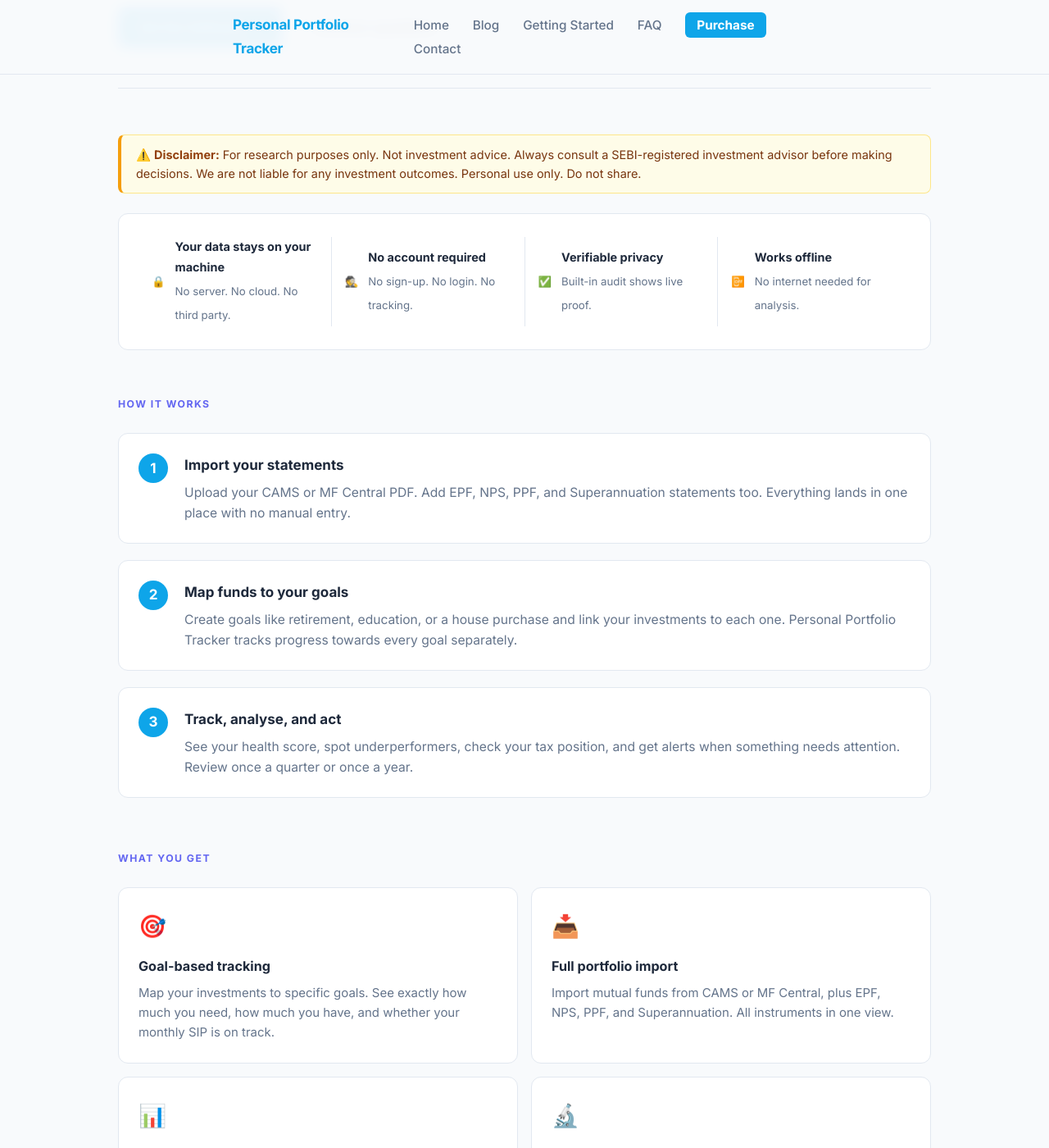
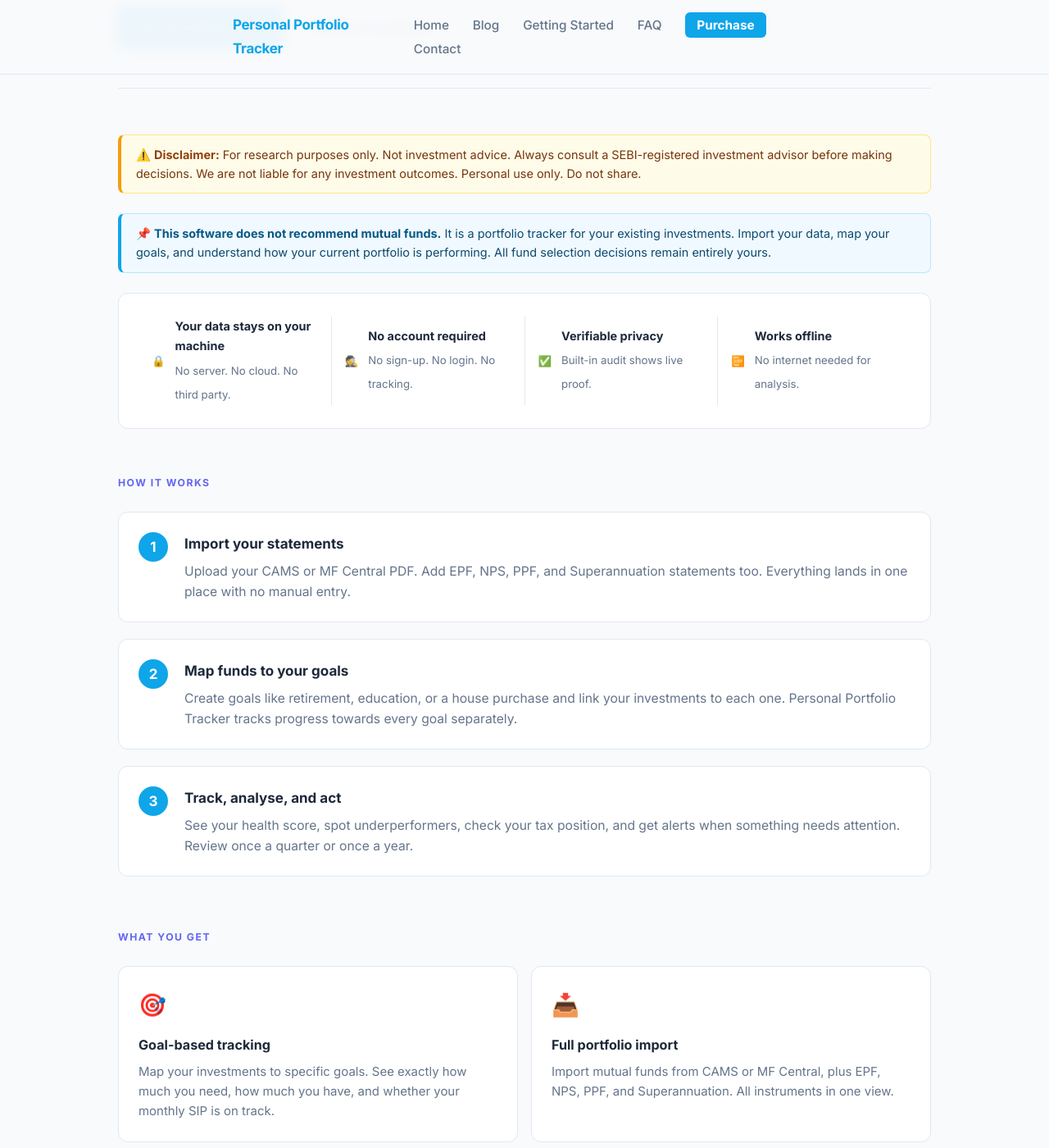
Before and after one commit to srikrishna2024/portfolio-tracker-blog, a Jekyll site: the page built from index.html, in a window 1280 px wide and 1400 px high, scrolled down 449 px. Shown: the whole window at 82% size. Built offline with Jekyll 4.4.1, drawn with Linux system fonts in a browser that asks for light colours.

Commit message:
add no-recommendation notice on home page

```diff
--- a/assets/css/style.css
+++ b/assets/css/style.css
@@ -511,6 +511,20 @@
 }
 .disclaimer-banner strong { color: #92400e; }
 
+/* ── No recommendation notice ───────────────────────────────── */
+.no-reco-notice {
+  background: #f0f9ff;
+  border: 1px solid #bae6fd;
+  border-left: 4px solid var(--accent);
+  border-radius: 8px;
+  padding: 12px 18px;
+  font-size: 0.85rem;
+  color: #0c4a6e;
+  line-height: 1.6;
+  margin-bottom: 24px;
+}
+.no-reco-notice strong { color: #075985; }
+
 /* ── Trust bar ───────────────────────────────────────────────── */
 .trust-bar {
   display: flex; align-items: stretch;
--- a/index.html
+++ b/index.html
@@ -24,6 +24,11 @@
   ⚠️ <strong>Disclaimer:</strong> For research purposes only. Not investment advice.
   Always consult a SEBI-registered investment advisor before making decisions.
   We are not liable for any investment outcomes. Personal use only. Do not share.
+</div>
+
+<!-- No recommendation notice -->
+<div class="no-reco-notice">
+  📌 <strong>This software does not recommend mutual funds.</strong> It is a portfolio tracker for your existing investments. Import your data, map your goals, and understand how your current portfolio is performing. All fund selection decisions remain entirely yours.
 </div>
 
 <!-- Privacy trust bar -->
```
